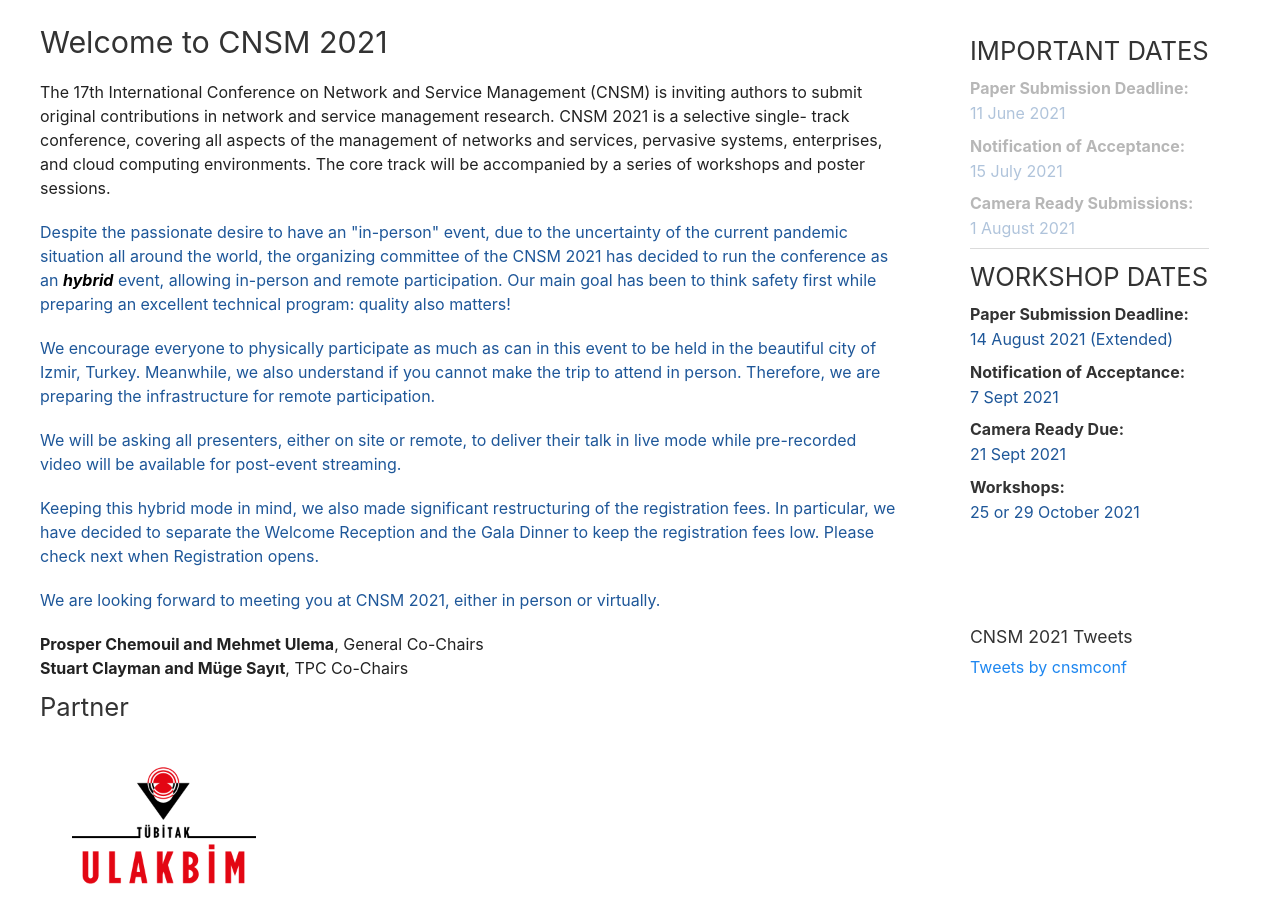
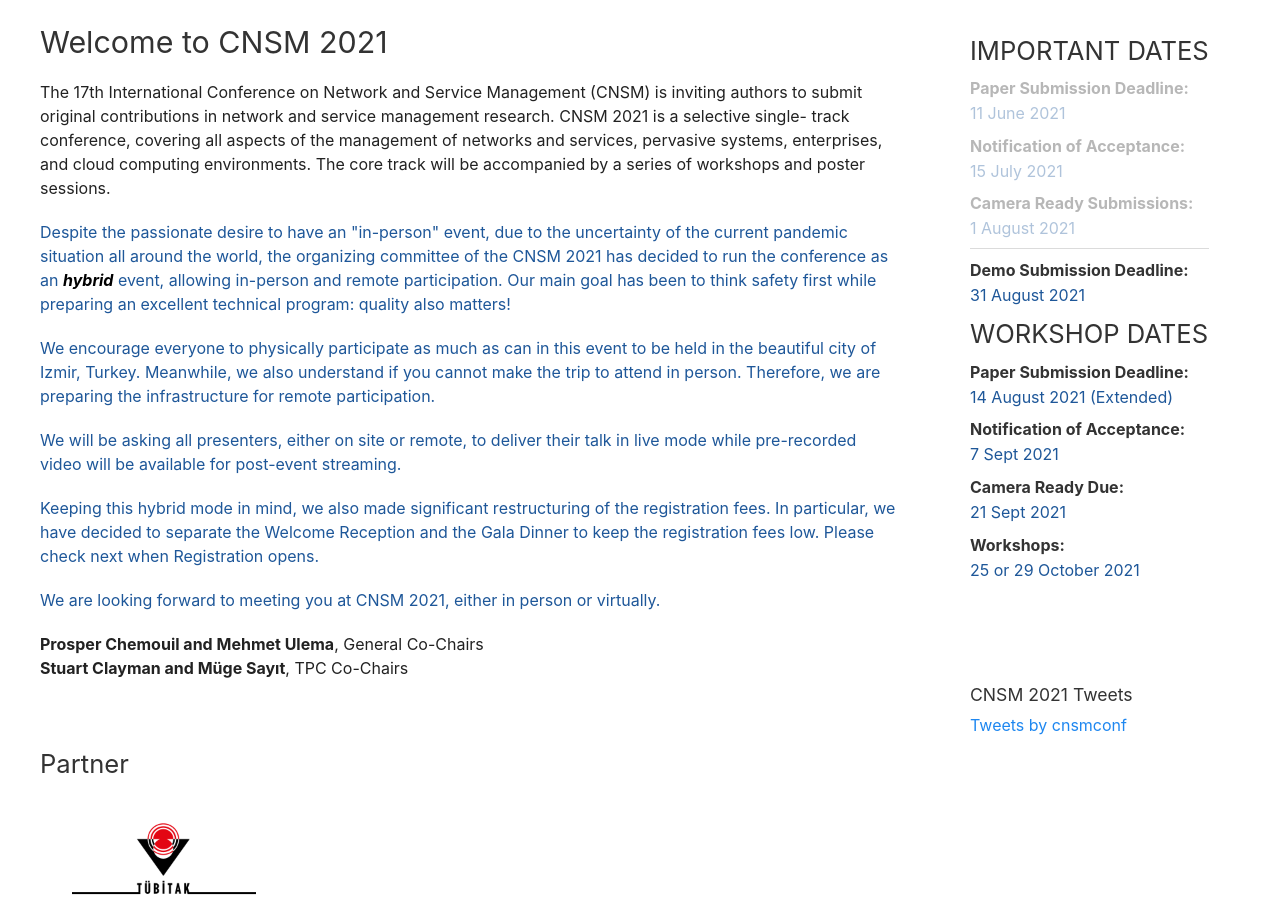
Before and after one commit to stuartclayman/cnsm_2021_website, a Jekyll site: the page built from index.html, in a window 1280 px wide and 900 px high, scrolled down 665 px. Built offline with Jekyll 4.4.1, drawn with Linux system fonts in a browser that asks for light colours; nearby versions of some CDN libraries; comment, search, counter and statistics services are not loaded.

Commit message:
C f demo

```diff
--- a/cfd.html
+++ b/cfd.html
@@ -20,7 +20,7 @@ title: Call for Demos
 
           <h3>Important Dates</h3>
           <p>
-            <strong>Demo paper submission deadline</strong>: 20 August 2021<br/>
+            <strong>Demo paper submission deadline</strong>: 31 August 2021<br/>
             <strong>Demo acceptance notification</strong>: 13 September 2021<br/>
             <strong>Camera-ready demo papers</strong>: 24 September 2021<br/>
           </p>
--- a/index.html
+++ b/index.html
@@ -66,6 +66,9 @@ title: Home
         <span class="cn-blue">1 August 2021</span>
         </div>
 
+        <h5>Demo Submission Deadline:</h5>
+        <span class="cn-blue">31 August 2021</span>
+
         <!--
         <h5>Workshop Proposals:</h5>
         <span class="cn-blue">28 April 2021</span>
```
